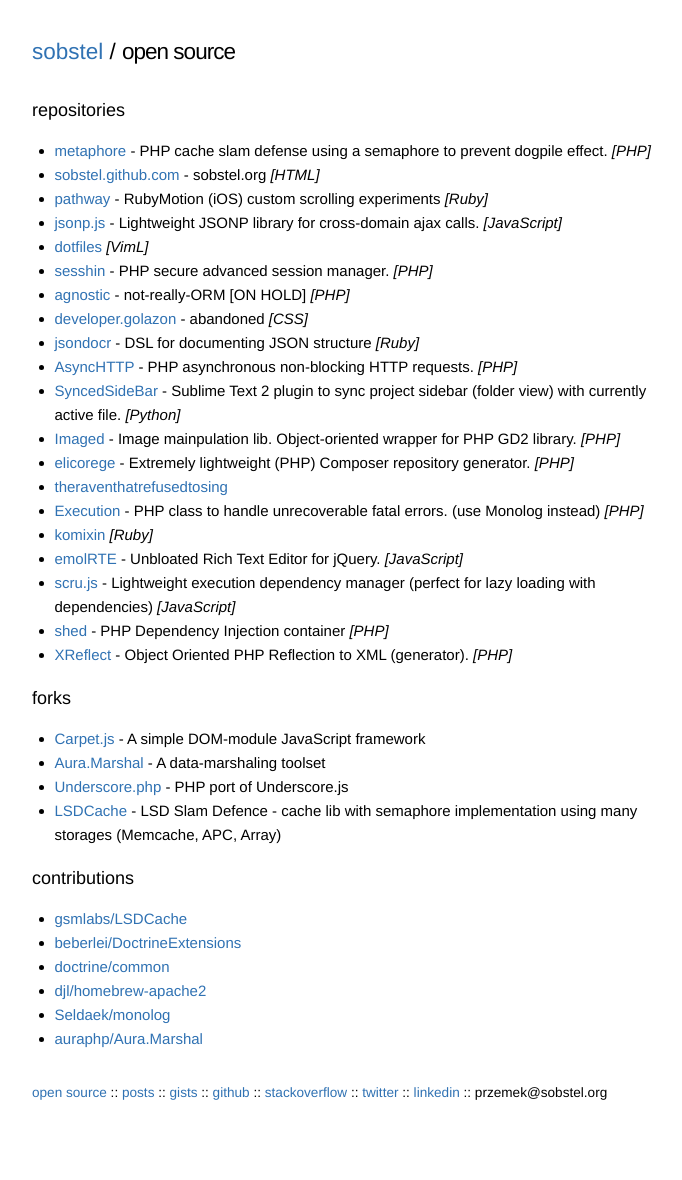
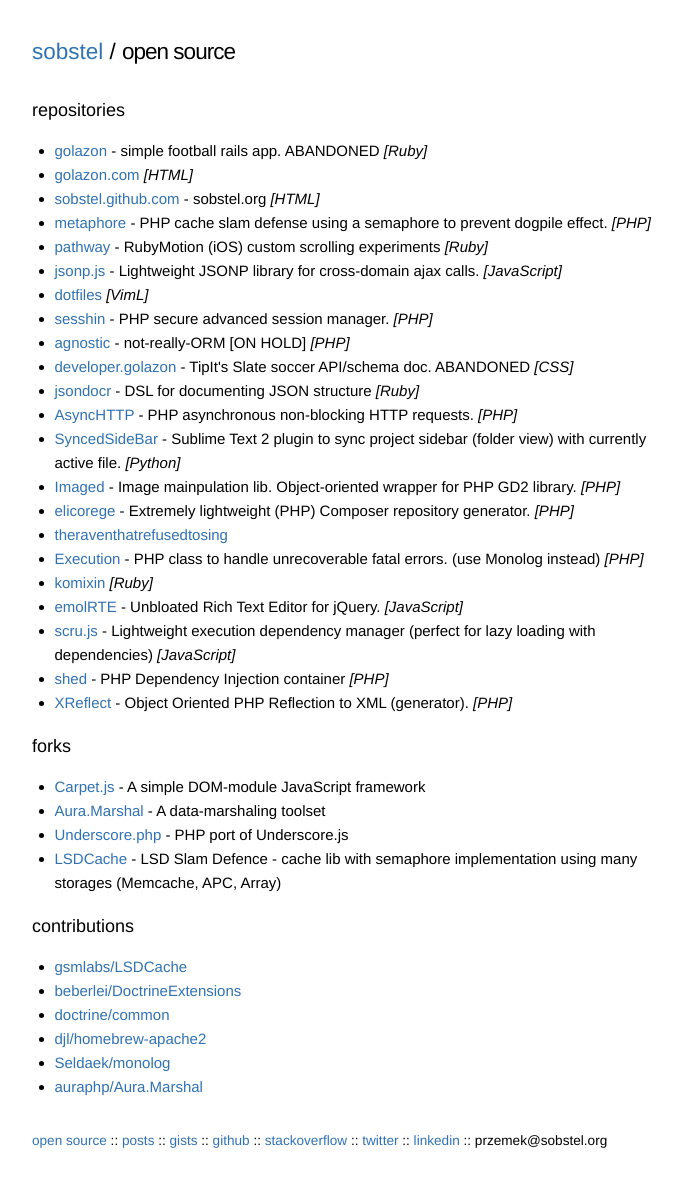
Before and after one commit to sobstel/sobstel.github.com, a Jekyll site: the page built from open-source.html, in a window 1280 px wide. Shown: the whole page, without its empty margins (292-974 px from the left). Built offline with Jekyll 4.4.1, drawn with Linux system fonts in a browser that asks for light colours; before the commit the page ends 1132 px from its top, so only the background shows below that.

Commit message:
Sun, 15 Nov 2015 20:58:56 +0100

```diff
--- a/_data/meta.yml
+++ b/_data/meta.yml
@@ -1,2 +1,2 @@
 ---
-gists-last-read: '2015-11-15T19:34:38Z'
+gists-last-read: '2015-11-15T19:58:57Z'
--- a/_data/repos.yml
+++ b/_data/repos.yml
@@ -1,16 +1,28 @@
 ---
+- name: golazon
+  full_name: sobstel/golazon
+  html_url: https://github.com/sobstel/golazon
+  description: simple football rails app. ABANDONED
+  fork: false
+  language: Ruby
+- name: golazon.com
+  full_name: sobstel/golazon.com
+  html_url: https://github.com/sobstel/golazon.com
+  description: ''
+  fork: false
+  language: HTML
+- name: sobstel.github.com
+  full_name: sobstel/sobstel.github.com
+  html_url: https://github.com/sobstel/sobstel.github.com
+  description: sobstel.org
+  fork: false
+  language: HTML
 - name: metaphore
   full_name: sobstel/metaphore
   html_url: https://github.com/sobstel/metaphore
   description: PHP cache slam defense using a semaphore to prevent dogpile effect.
   fork: false
   language: PHP
-- name: sobstel.github.com
-  full_name: sobstel/sobstel.github.com
-  html_url: https://github.com/sobstel/sobstel.github.com
-  description: sobstel.org
-  fork: false
-  language: HTML
 - name: pathway
   full_name: sobstel/pathway
   html_url: https://github.com/sobstel/pathway
@@ -44,7 +56,7 @@
 - name: developer.golazon
   full_name: sobstel/developer.golazon
   html_url: https://github.com/sobstel/developer.golazon
-  description: abandoned
+  description: TipIt's Slate soccer API/schema doc. ABANDONED
   fork: false
   language: CSS
 - name: jsondocr
```
